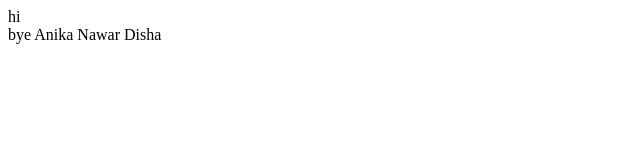
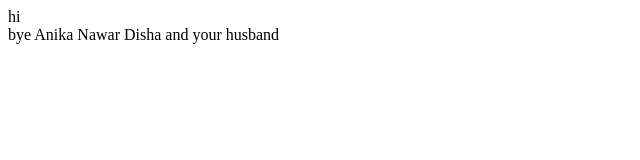
Before and after one commit to anikanawardisha/git, a plain HTML site: page index.html in a window 1280 px wide. Shown: the whole page, without its empty margins (0-640 px from the left). Drawn offline with Linux system fonts and the light colour scheme.

Commit message:
added my husband

```diff
--- a/index.html
+++ b/index.html
@@ -12,7 +12,7 @@
         hi
     </header>
     <footer>
-        bye Anika Nawar Disha
+        bye Anika Nawar Disha and your husband
 
     </footer>
 </body>
```
